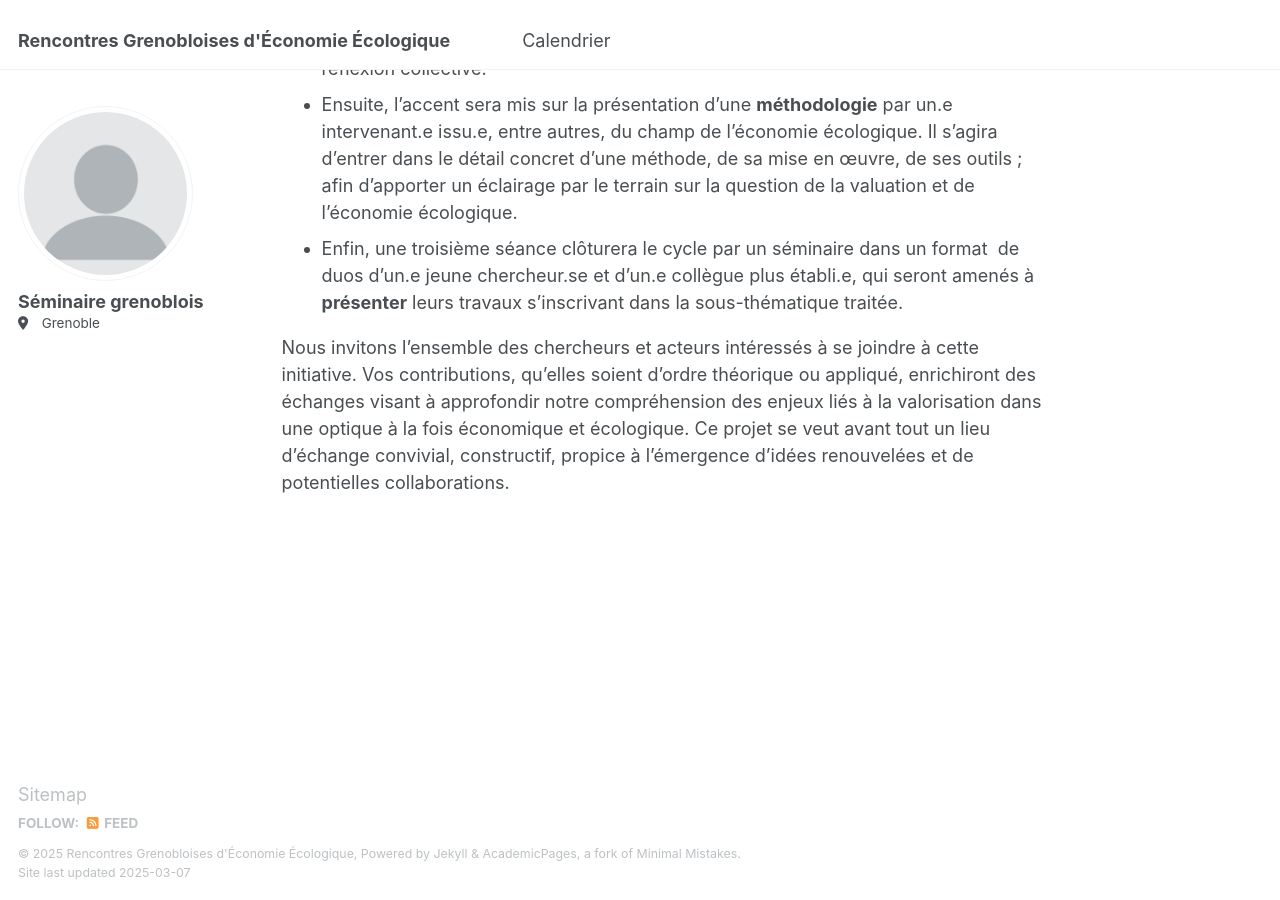
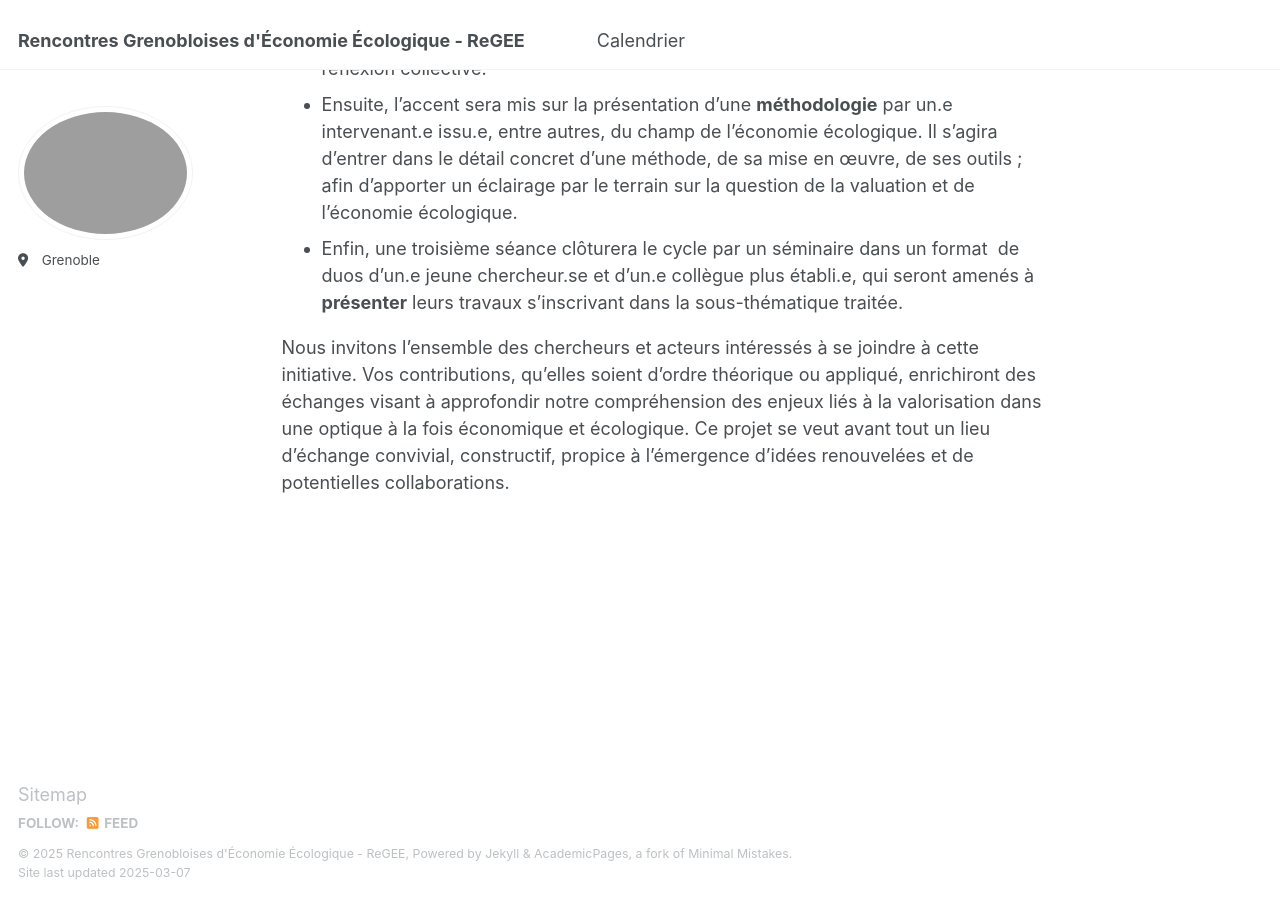
Before and after one commit to rencontres-ecol-econ/rencontres-ecol-econ.github.io, a Jekyll site: the page built from _pages/about.md, in a window 1280 px wide and 900 px high, scrolled down 867 px. Built offline with Jekyll 4.4.1, drawn with Linux system fonts in a browser that asks for light colours.

Commit message:
Update _config.yml

```diff
--- a/_config.yml
+++ b/_config.yml
@@ -9,10 +9,10 @@
 # Basic Site Settings
 locale                   : "en-US"
 site_theme               : "default"
-title                    : "Rencontres Grenobloises d'Économie Écologique"
+title                    : "Rencontres Grenobloises d'Économie Écologique - ReGEE"
 title_separator          : "-"
 name                     : &name ""
-description              : &description "ReGEE"
+description              : &description ""
 url                      : https://albertbouffange.github.io # the base hostname & protocol for your site e.g. "https://[your GitHub username].github.io"
 baseurl                  : "/rencontres-ecol-econ" # the subpath of your site, e.g. "/blog"
 repository               : "albertbouffange/rencontres-ecol-econ"
@@ -22,8 +22,8 @@ repository               : "albertbouffange/rencontres-ecol-econ"
 #               Additional customization can be done by editing /_includes/author-profile.html
 author:
   # Biographic information
-  avatar           : "profile.png"
-  name             : "Séminaire grenoblois"
+  avatar           : ""
+  name             : ""
   # pronouns         : # example: "she/her"
   # bio              : "Short biography for the left-hand sidebar"
   location         : "Grenoble"
```
